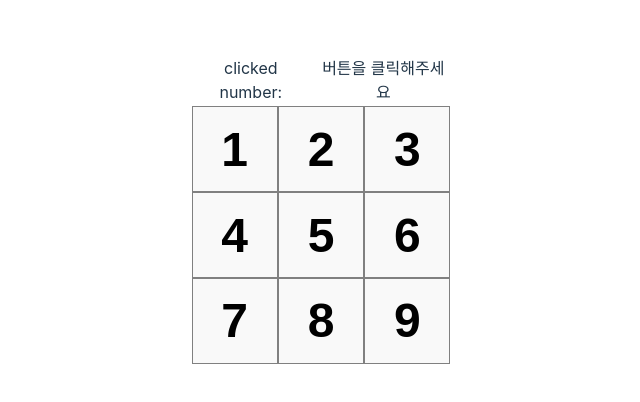
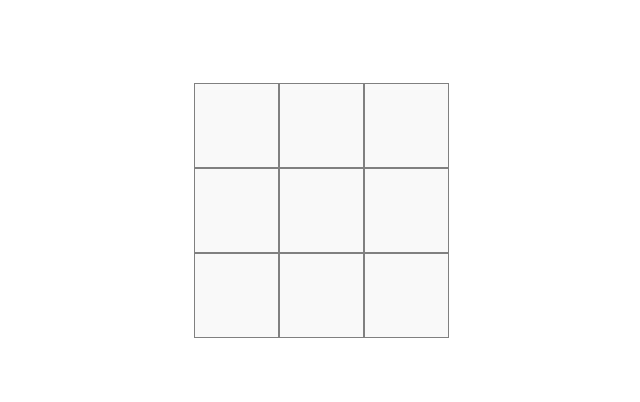
Before and after one commit to EnSillee/tic-tac-toe, a React (Vite) app: page / in a window 1280 px wide. Shown: the part 190-592 px from the top of the page, without its empty margins (319-959 px from the left). Built offline with nearby package versions, Linux system fonts and the light colour scheme.

Commit message:
UPDATE 클릭하면 x표시

```diff
--- a/src/App.css
+++ b/src/App.css
@@ -1,12 +1,17 @@
 #root {
   max-width: 1280px;
   margin: 0 auto;
-  padding: 2rem;
-  text-align: center;
+  /* padding: 2rem; */
+  /* text-align: center; */
 }
 
-@media (prefers-reduced-motion: no-preference) {
-  a:nth-of-type(2) .logo {
-    animation: logo-spin infinite 20s linear;
-  }
+.board-row {
+
+  display: flex;
+
+  /* width: 80px;
+  min-width: 80px !important;
+  height: 80px;
+  min-height: 80px !important; */
+
 }
--- a/src/components/ClickedButton.tsx
+++ b/src/components/ClickedButton.tsx
@@ -4,7 +4,7 @@ interface ClickedButtonProps {
 
 export const ClickedButton = ({ ButtonNumberStr }: ClickedButtonProps) => {
     return (
-        <div style={{ display: 'flex', width: '259px', height: '50px', fontSize: '1rem', gap: '6px' }}>
+        <div style={{ display: 'flex', alignItems: 'center', paddingTop: '10px', width: '259px', height: '50px', fontSize: '1rem', gap: '6px' }}>
             <div>clicked number: </div>
             <div>{ButtonNumberStr}</div>
         </div>
--- a/src/components/Square.tsx
+++ b/src/components/Square.tsx
@@ -1,9 +1,21 @@
-interface SquareProps {
-    value: number;
-    buttonClicked: React.MouseEventHandler<HTMLButtonElement>;
-}
+// interface SquareProps {
+//     value: number;
+//     ButtonNumberStr: string,
+//     buttonClicked: React.MouseEventHandler<HTMLButtonElement>;
+// }
 
-export const Square = ({ value, buttonClicked }: SquareProps) => {
+import { useState } from 'react';
 
-    return <button className='square' onClick={buttonClicked}>{value}</button>;
+export const Square = () => {
+    const [value, setValue] = useState<null | string>(null);
+
+    function handleClick() {
+        setValue('x');
+    }
+
+    return (
+        <button className='square' onClick={handleClick}>
+            {value}
+        </button>
+    );
 };
--- a/src/index.css
+++ b/src/index.css
@@ -39,6 +39,8 @@ button {
     /* border-radius: 8px; */
     border: 1px solid gray;
     padding: 0.3em 0.6em;
+    width: 85px;
+    height: 85px;
     font-size: 3em;
     font-weight: 900;
     /* font-family: inherit; */
--- a/src/pages/Board.tsx
+++ b/src/pages/Board.tsx
@@ -1,31 +1,23 @@
-import React, { useState } from 'react';
+// import { useState } from 'react';
 import { Square } from '../components/Square';
-import { ClickedButton } from '../components/ClickedButton';
 
 export const Board = () => {
-    const [ButtonNumberStr, setButtonNumberStr] = useState<string>('버튼을 클릭해주세요');
-
-    const buttonClicked = (event: React.MouseEvent<HTMLButtonElement, MouseEvent>) => {
-        setButtonNumberStr(event.currentTarget.textContent ?? 'click button please');
-    };
-
     return (
         <>
-            <ClickedButton ButtonNumberStr={ButtonNumberStr} />
             <div className='board-row'>
-                <Square value={1} buttonClicked={buttonClicked} />
-                <Square value={2} buttonClicked={buttonClicked} />
-                <Square value={3} buttonClicked={buttonClicked} />
+                <Square />
+                <Square />
+                <Square />
             </div>
-            <div>
-                <Square value={4} buttonClicked={buttonClicked} />
-                <Square value={5} buttonClicked={buttonClicked} />
-                <Square value={6} buttonClicked={buttonClicked} />
+            <div className='board-row'>
+                <Square />
+                <Square />
+                <Square />
             </div>
-            <div>
-                <Square value={7} buttonClicked={buttonClicked} />
-                <Square value={8} buttonClicked={buttonClicked} />
-                <Square value={9} buttonClicked={buttonClicked} />
+            <div className='board-row'>
+                <Square />
+                <Square />
+                <Square />
             </div>
         </>
     );
```
